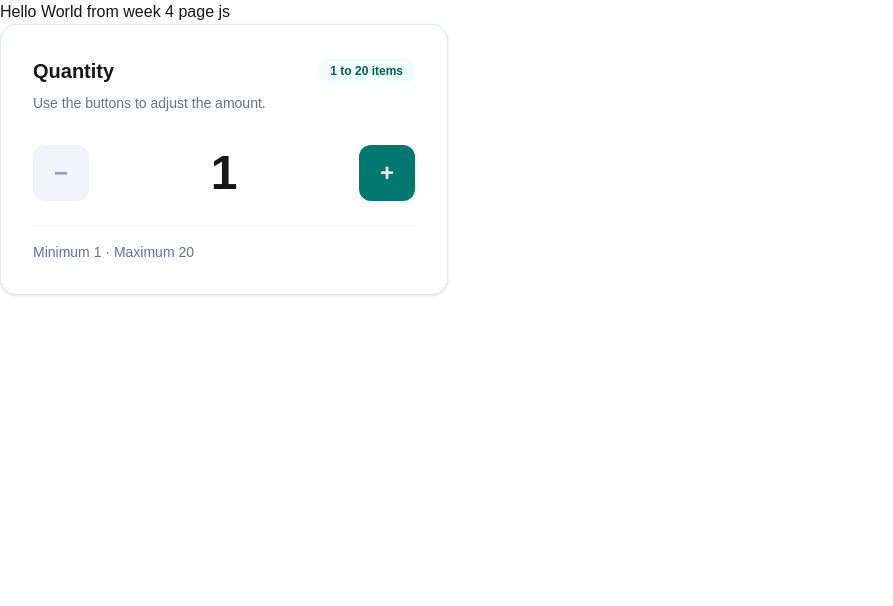
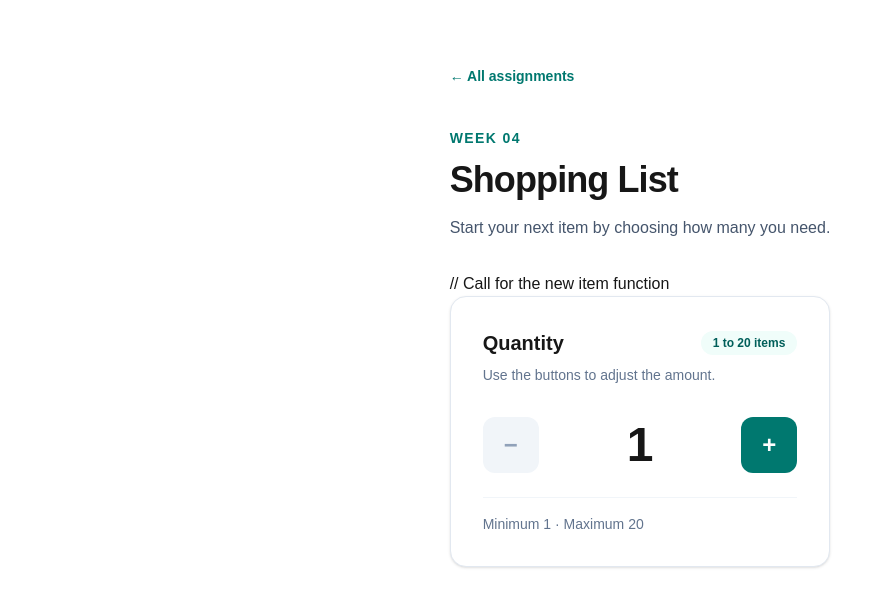
Before and after one commit to Exampleuser274/cprg306-assignments, a Next.js app: page /week-4 in a window 1280 px wide. Shown: the top 606 px of the page, without its empty margins (0-893 px from the left). Built offline with nearby package versions, Linux system fonts and the light colour scheme.

Commit message:
page styling and newitem function call implementation

```diff
--- a/app/week-4/page.js
+++ b/app/week-4/page.js
@@ -1,12 +1,22 @@
 import Link from "next/link";
 import NewItem from "./new-item";
 
+// This page displays the interactive component defined in new-item.js.
+export default function Page() {
+  return (
+    <main className="mx-auto max-w-2xl px-6 py-12 sm:py-16">
+      <Link
+        href="/"
+        className="rounded text-sm font-semibold text-teal-700 hover:underline focus-visible:outline-2 focus-visible:outline-offset-4 focus-visible:outline-teal-700"
+      >
+        &larr; All assignments
+      </Link>
+      <p className="mt-10 text-sm font-bold uppercase tracking-widest text-teal-700">Week 04</p>
+      <h1 className="mt-3 text-4xl font-bold tracking-tight">Shopping List</h1>
+      <p className="mt-4 mb-8 text-slate-600">Start your next item by choosing how many you need.</p>
 
-export default function Page(){
-    return(
-        <main>
-            <p>Hello World from week 4 page js</p>
-            <NewItem/>
-        </main>
-    );
+      // Call for the new item function
+      <NewItem />
+    </main>
+  );
 }
```
